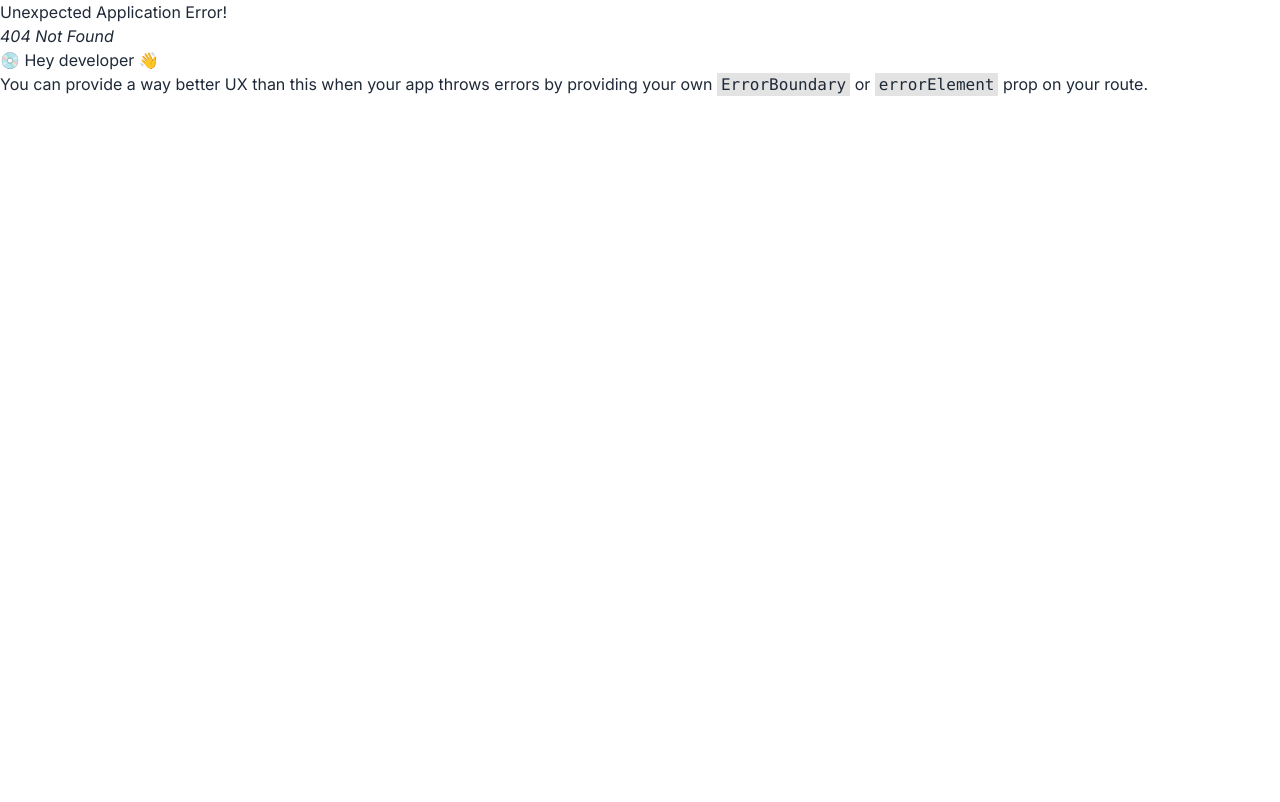
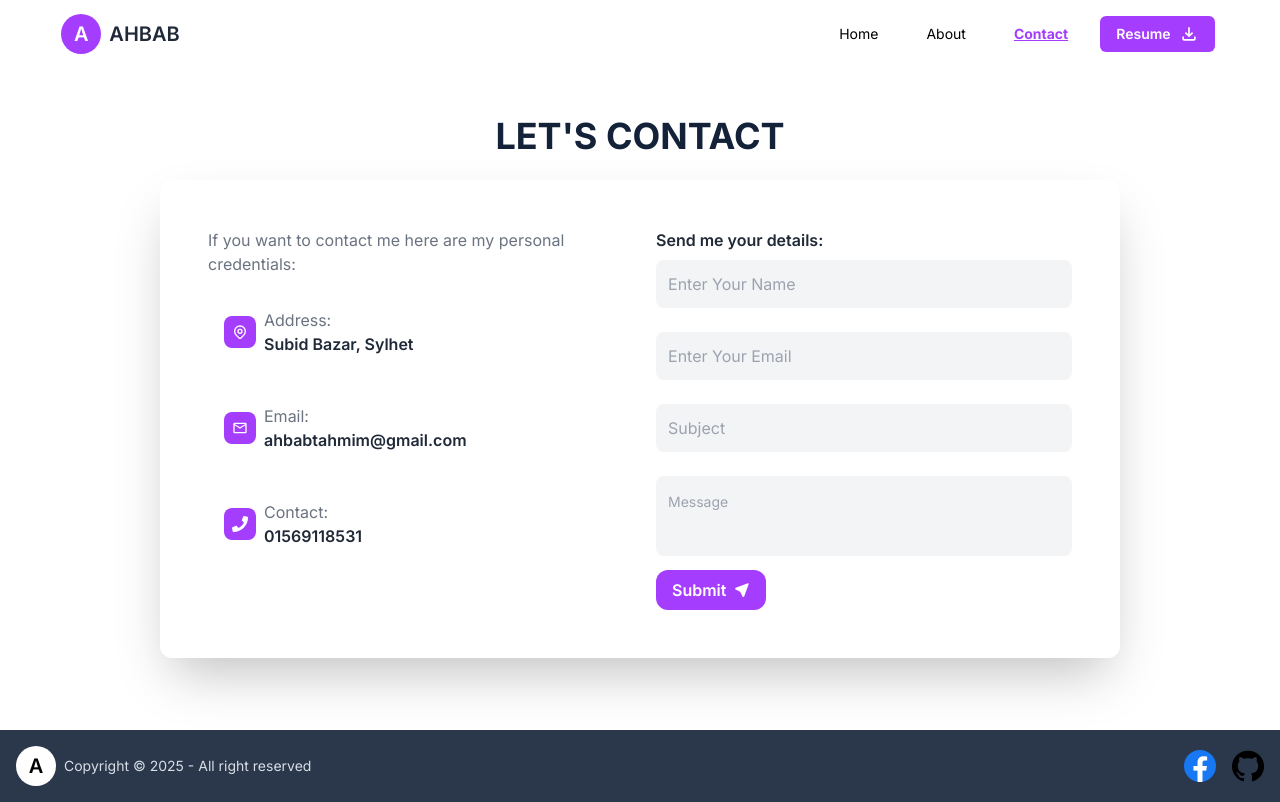
Before and after one commit to ahbab-zaman/myportfolio, a React (Vite) app: page /contact in a window 1280 px wide. Before the commit this address had no page. Built offline with nearby package versions, Linux system fonts and the light colour scheme.

Commit message:
done almost

```diff
--- a/src/Components/Projects/Projects.jsx
+++ b/src/Components/Projects/Projects.jsx
@@ -15,11 +15,11 @@ const Projects = ({ project }) => {
     repo_link,
   } = project;
   return (
-    <div className="flex items-center gap-8 mb-8">
-      <div className="w-1/2 bg-[#e2eff95e]  py-14 px-6 rounded-xl">
+    <div className="flex lg:flex-row flex-col items-center gap-8 mb-8">
+      <div className="lg:w-1/2 w-full bg-[#e2eff95e]  py-14 px-6 rounded-xl">
         <img className="w-full rounded-xl" src={image} alt="cover-photo" />
       </div>
-      <div className="w-1/2">
+      <div className="lg:w-1/2 w-full">
         <div className="space-y-2 mb-2">
           <h2 className="text-2xl font-semibold ">{project_name}</h2>
           <p className="text-[#87909D]">{description.slice(0,100)}....</p>
--- a/src/Components/TitleSection/TitleSection.jsx
+++ b/src/Components/TitleSection/TitleSection.jsx
@@ -2,7 +2,7 @@ const TitleSection = ({title, subTitle}) => {
     return (
         <div className="text-center">
             <h2 className="text-4xl text-[#132238] font-bold uppercase mb-2">{title}</h2>
-            <h1 className="text-[#87909D] w-[45%] mx-auto text-center">{subTitle}</h1>
+            <h1 className="text-[#87909D] lg:w-[45%] w-11/12 mx-auto text-center">{subTitle}</h1>
         </div>
     );
 };
--- a/src/Layouts/HomeLayout/Banner.jsx
+++ b/src/Layouts/HomeLayout/Banner.jsx
@@ -2,21 +2,29 @@ import { MdOutlineFileDownload } from "react-icons/md";
 import bannerImg from "../../assets/portfolioImg.jpg";
 import facebook from "../../assets/fb.png";
 import github from "../../assets/gh.png";
-import { Link } from "react-router-dom";
+import { Link, Links } from "react-router-dom";
 const Banner = () => {
   return (
-    <div className="bg-gradient-to-r from-[#fff] to-[#f9cefea6] pt-6">
-      <div className="hero w-11/12 mx-auto">
+    <div className="bg-gradient-to-r from-[#fff] to-[#f9cefea6] pt-6 w-full">
+      <div className="hero lg:w-11/12 w-full mx-auto">
         <div className="hero-content flex-col lg:flex-row-reverse ">
           <div className="relative">
             <img src={bannerImg} className="max-w-sm rounded-lg shadow-2xl" />
             <div className="absolute w-3/4 mx-auto left-14 rounded-xl -bottom-4 bg-[#F0F1F3] p-3 flex justify-around items-center shadow-xl">
               <Link to="https://www.facebook.com/profile.php?id=100015172482884&mibextid=ZbWKwL">
-                <img className="w-8 hover:border hover:border-black hover:rounded-full hover:p-1 hover:transition-all hover:duration-300" src={facebook} alt="" />
+                <img
+                  className="w-8 hover:border hover:border-black hover:rounded-full hover:p-1 hover:transition-all hover:duration-300"
+                  src={facebook}
+                  alt=""
+                />
               </Link>
               <Link to="https://github.com/ahbab-zaman">
                 {" "}
-                <img className="w-8 hover:border hover:border-black hover:rounded-full hover:p-1 hover:transition-all hover:duration-300" src={github} alt="" />
+                <img
+                  className="w-8 hover:border hover:border-black hover:rounded-full hover:p-1 hover:transition-all hover:duration-300"
+                  src={github}
+                  alt=""
+                />
               </Link>
             </div>
           </div>
@@ -30,10 +38,12 @@ const Banner = () => {
               to build immersive and beautiful web applications through
               carefully crafted code and user-centric design.
             </p>
-            <button className="bg-[#A53DFF] text-white px-4 py-2 rounded-md flex items-center gap-2 font-semibold">
-              Resume{" "}
-              <MdOutlineFileDownload className="text-xl"></MdOutlineFileDownload>
-            </button>
+            <Link to="./resume.docx" target="_blank" download>
+              <button  className="bg-[#A53DFF] text-white px-4 py-2 rounded-md flex items-center gap-2 font-semibold">
+                Resume{" "}
+                <MdOutlineFileDownload className="text-xl"></MdOutlineFileDownload>
+              </button>
+            </Link>
           </div>
         </div>
       </div>
--- /dev/null
+++ b/src/Layouts/HomeLayout/Contact.jsx
@@ -0,0 +1,86 @@
+import { MdOutlineMail } from "react-icons/md";
+import TitleSection from "../../Components/TitleSection/TitleSection";
+import { HiOutlineLocationMarker } from "react-icons/hi";
+import { FaPhone } from "react-icons/fa";
+import { TbLocationFilled } from "react-icons/tb";
+
+const Contact = () => {
+  return (
+    <div className="py-12">
+      <TitleSection title="let's contact"></TitleSection>
+      <div className="lg:w-3/4 w-full mx-auto bg-[#ffffff59] my-6 flex lg:flex-row flex-col  gap-4 p-12 shadow-2xl rounded-xl">
+        <div className="space-y-4">
+          <h3 className="text-gray-500">
+            If you want to contact me here are my personal credentials:
+          </h3>
+          <div className="flex items-center gap-2 hover:shadow-xl hover:transition-all hover:duration-500 p-4 rounded-lg">
+            <h3 className="bg-[#A53DFF] text-white p-2 rounded-lg">
+              <HiOutlineLocationMarker></HiOutlineLocationMarker>
+            </h3>
+            <div>
+              <h4 className="text-gray-500">Address: </h4>
+              <h3 className="font-semibold">Subid Bazar, Sylhet</h3>
+            </div>
+          </div>
+
+          <div className="flex items-center gap-2 hover:shadow-xl hover:transition-all hover:duration-500 p-4 rounded-lg">
+            <h3 className="bg-[#A53DFF] text-white p-2 rounded-lg">
+              <MdOutlineMail></MdOutlineMail>
+            </h3>
+            <div>
+              <h4 className="text-gray-500">Email: </h4>
+              <h3 className="font-semibold">ahbabtahmim@gmail.com</h3>
+            </div>
+          </div>
+
+          <div className="flex items-center gap-2 hover:shadow-xl hover:transition-all hover:duration-500 p-4 rounded-lg">
+            <h3 className="bg-[#A53DFF] text-white p-2 rounded-lg">
+              <FaPhone></FaPhone>
+            </h3>
+            <div>
+              <h4 className="text-gray-500">Contact: </h4>
+              <h3 className="font-semibold">01569118531</h3>
+            </div>
+          </div>
+        </div>
+        <div className="lg:w-1/2 w-full space-y-2">
+          <h3 className="font-semibold">Send me your details:</h3>
+          <label className="form-control w-full">
+            <input
+              type="text"
+              placeholder="Enter Your Name"
+              className="bg-gray-100 p-3 rounded-lg w-full"
+            />
+            <div className="label"></div>
+          </label>
+
+          <label className="form-control mt-3 w-full">
+            <input
+              type="email"
+              placeholder="Enter Your Email"
+              className="bg-gray-100 p-3 rounded-lg w-full"
+            />
+            <div className="label"></div>
+          </label>
+
+          <label className="form-control mt-3 w-full">
+            <input
+              type="text"
+              placeholder="Subject"
+              className="bg-gray-100 p-3 rounded-lg w-full"
+            />
+            <div className="label"></div>
+          </label>
+
+          <textarea
+            className="textarea textarea-accent w-full resize-none border-none bg-gray-100 p-3 rounded-lg"
+            placeholder="Message"
+          ></textarea>
+          <button className="flex items-center gap-2 bg-[#A53DFF] px-4 py-2 text-white rounded-xl font-semibold">Submit <TbLocationFilled></TbLocationFilled></button>
+        </div>
+      </div>
+    </div>
+  );
+};
+
+export default Contact;
--- a/src/Layouts/HomeLayout/Education.jsx
+++ b/src/Layouts/HomeLayout/Education.jsx
@@ -4,13 +4,13 @@ const Education = () => {
   return (
     <div className="w-11/12 mx-auto">
       <TitleSection title="education"></TitleSection>
-      <div className="py-8 flex justify-between items-center gap-3">
+      <div className="py-8 flex lg:flex-row flex-col justify-between items-center gap-3">
         <div
-          className="bg-[#2B384C] text-white py-5 px-8 space-y-2
+          className="bg-[#2B384C] text-white py-5 lg:px-8 px-[70px] space-y-2
                 "
         >
           <h4 className="text-gray-500 text-center">-BBA-</h4>
-          <h1 className="text-2xl font-bold">Modon Mohon College</h1>
+          <h1 className="text-xl font-bold">Modon Mohon College</h1>
           <p className="font-semibold">Still Studying</p>
           <p className="text-blue-500">2021-</p>
           <p className="font-semibold">Business Management</p>
@@ -20,7 +20,7 @@ const Education = () => {
                 "
         >
           <h4 className="text-gray-500 text-center">-HSC-</h4>
-          <h1 className="text-2xl font-bold">Blue Bird High School & College</h1>
+          <h1 className="text-xl font-bold">Blue Bird High School & College</h1>
           <h3 className="font-semibold">GPA-4.67</h3>
           <p className="text-blue-500">2019-2021</p>
           <p className="font-semibold">Science</p>
@@ -30,7 +30,7 @@ const Education = () => {
                 "
         >
           <h4 className="text-gray-500 text-center">-SSC-</h4>
-          <h1 className="text-2xl font-bold">Blue Bird High School & College</h1>
+          <h1 className="text-xl font-bold">Blue Bird High School & College</h1>
           <h3 className="font-semibold">GPA-4.22</h3>
           <p className="text-blue-500">2017-2019</p>
           <p className="font-semibold">Science</p>
--- a/src/Layouts/HomeLayout/Home.jsx
+++ b/src/Layouts/HomeLayout/Home.jsx
@@ -1,5 +1,6 @@
 import About from "./About";
 import Banner from "./Banner";
+import Contact from "./Contact";
 import Education from "./Education";
 import FeaturedProjects from "./FeaturedProjects";
 import Skills from "./Skills";
@@ -12,6 +13,7 @@ const Home = () => {
            <Education></Education>
            <About></About>
            <FeaturedProjects></FeaturedProjects>
+           <Contact></Contact>
         </div>
     );
 };
--- a/src/Layouts/HomeLayout/Skills.jsx
+++ b/src/Layouts/HomeLayout/Skills.jsx
@@ -4,12 +4,12 @@ const Skills = () => {
   return (
     <div className="w-11/12 mx-auto">
       <TitleSection title={"skills"}></TitleSection>
-      <div className="py-6 ">
-        <h2 className="text-[#87909D] mb-3 w-5/6">
+      <div className="">
+        <h2 className="text-[#87909D] w-5/6 mx-auto text-center">
           I am always looking for new technology. Now I am still learning web
           development. These are my current skills based on my learning and beginner experience
         </h2>
-        <div className="flex items-center gap-3 flex-wrap w-1/2">
+        <div className="flex justify-start items-center gap-3 flex-wrap lg:w-1/2 w-full mx-auto my-6">
           <span className="flex items-center justify-center gap-1 text-lg font-semibold border rounded-full p-2 w-28 hover:border hover:border-black hover:transition-all hover:duration-300 cursor-pointer">
             HTML{" "}
             <img
--- a/src/Layouts/MainLayout/MainLayout.jsx
+++ b/src/Layouts/MainLayout/MainLayout.jsx
@@ -6,7 +6,9 @@ const MainLayout = () => {
     return (
         <div>
             <Navbar></Navbar>
+            <div className="min-h-[calc(100vh-140px)]">
             <Outlet></Outlet>
+            </div>
             <Footer></Footer>
         </div>
     );
--- a/src/Pages/About/AboutMe.jsx
+++ b/src/Pages/About/AboutMe.jsx
@@ -1,12 +1,13 @@
+import aboutImg from "../../assets/aboutImg.jpg"
 const AboutMe = () => {
   return (
     <div className="py-8">
       <div className="divider w-1/2 mx-auto text-4xl font-bold ">ABOUT ME</div>
-      <div className="w-3/4 mx-auto bg-gradient-to-r from-[#fff] to-[#f9cefea6] p-12 rounded-xl">
+      <div className="lg:w-3/4 w-11/12 mx-auto bg-gradient-to-r from-[#fff] to-[#f9cefea6] p-12 rounded-xl mt-6">
+        <h2 className="text-3xl font-semibold my-4 flex items-center gap-2 ">Hi!! <img className="w-20 h-20 rounded-full" src={aboutImg} alt="" /></h2>
         <h3 className="text-[#697484]">
-          <span className="text-2xl font-semibold">Hello!</span> <br /> My name
-          is Ahbab UZ Zaman and I specialize in front-end development that
-          utilizes HTML, CSS, JS, and REACT etc. I am a highly motivated
+          My name is Ahbab UZ Zaman and I specialize in front-end development
+          that utilizes HTML, CSS, JS, and REACT etc. I am a highly motivated
           individual and eternal optimist dedicated to writing clear, concise,
           robust code that works. Striving to never stop learning and improving.
           When I'm not coding, I am reading blogs on the internet, or playing
--- /dev/null
+++ b/src/Pages/ContactMe/ContactMe.jsx
@@ -0,0 +1,86 @@
+import { MdOutlineMail } from "react-icons/md";
+import TitleSection from "../../Components/TitleSection/TitleSection";
+import { HiOutlineLocationMarker } from "react-icons/hi";
+import { FaPhone } from "react-icons/fa";
+import { TbLocationFilled } from "react-icons/tb";
+
+const ContactMe = () => {
+  return (
+    <div className="py-12">
+      <TitleSection title="let's contact"></TitleSection>
+      <div className="lg:w-3/4 w-11/12 mx-auto bg-[#ffffff59] my-6 flex lg:flex-row flex-col  gap-4 p-12 shadow-2xl rounded-xl">
+        <div className="space-y-4">
+          <h3 className="text-gray-500">
+            If you want to contact me here are my personal credentials:
+          </h3>
+          <div className="flex items-center gap-2 hover:shadow-xl hover:transition-all hover:duration-500 p-4 rounded-lg">
+            <h3 className="bg-[#A53DFF] text-white p-2 rounded-lg">
+              <HiOutlineLocationMarker></HiOutlineLocationMarker>
+            </h3>
+            <div>
+              <h4 className="text-gray-500">Address: </h4>
+              <h3 className="font-semibold">Subid Bazar, Sylhet</h3>
+            </div>
+          </div>
+
+          <div className="flex items-center gap-2 hover:shadow-xl hover:transition-all hover:duration-500 p-4 rounded-lg">
+            <h3 className="bg-[#A53DFF] text-white p-2 rounded-lg">
+              <MdOutlineMail></MdOutlineMail>
+            </h3>
+            <div>
+              <h4 className="text-gray-500">Email: </h4>
+              <h3 className="font-semibold">ahbabtahmim@gmail.com</h3>
+            </div>
+          </div>
+
+          <div className="flex items-center gap-2 hover:shadow-xl hover:transition-all hover:duration-500 p-4 rounded-lg">
+            <h3 className="bg-[#A53DFF] text-white p-2 rounded-lg">
+              <FaPhone></FaPhone>
+            </h3>
+            <div>
+              <h4 className="text-gray-500">Contact: </h4>
+              <h3 className="font-semibold">01569118531</h3>
+            </div>
+          </div>
+        </div>
+        <div className="lg:w-1/2 w-full space-y-2">
+          <h3 className="font-semibold">Send me your details:</h3>
+          <label className="form-control w-full">
+            <input
+              type="text"
+              placeholder="Enter Your Name"
+              className="bg-gray-100 p-3 rounded-lg w-full"
+            />
+            <div className="label"></div>
+          </label>
+
+          <label className="form-control mt-3 w-full">
+            <input
+              type="email"
+              placeholder="Enter Your Email"
+              className="bg-gray-100 p-3 rounded-lg w-full"
+            />
+            <div className="label"></div>
+          </label>
+
+          <label className="form-control mt-3 w-full">
+            <input
+              type="text"
+              placeholder="Subject"
+              className="bg-gray-100 p-3 rounded-lg w-full"
+            />
+            <div className="label"></div>
+          </label>
+
+          <textarea
+            className="textarea textarea-accent w-full resize-none border-none bg-gray-100 p-3 rounded-lg"
+            placeholder="Message"
+          ></textarea>
+          <button className="flex items-center gap-2 bg-[#A53DFF] px-4 py-2 text-white rounded-xl font-semibold">Submit <TbLocationFilled></TbLocationFilled></button>
+        </div>
+      </div>
+    </div>
+  );
+};
+
+export default ContactMe;
--- a/src/Routes/router.jsx
+++ b/src/Routes/router.jsx
@@ -3,6 +3,7 @@ import MainLayout from "../Layouts/MainLayout/MainLayout";
 import Home from "../Layouts/HomeLayout/Home";
 import ViewDetails from "../Pages/ViewDetails/ViewDetails";
 import AboutMe from "../Pages/About/AboutMe";
+import ContactMe from "../Pages/ContactMe/ContactMe";
 
 const router = createBrowserRouter([
   {
@@ -21,6 +22,10 @@ const router = createBrowserRouter([
       {
         path:"/about",
         element:<AboutMe></AboutMe>
+      },
+      {
+        path:"/contact",
+        element:<ContactMe></ContactMe>
       }
     ],
   },
--- a/src/SharedFiles/Navbar/Navbar.jsx
+++ b/src/SharedFiles/Navbar/Navbar.jsx
@@ -1,9 +1,10 @@
 import { MdOutlineFileDownload } from "react-icons/md";
-import { NavLink } from "react-router-dom";
+import { Link, NavLink } from "react-router-dom";
 
 const Navbar = () => {
   return (
-    <div className="navbar bg-white sticky top-0 z-10 w-11/12 mx-auto">
+    <div className="w-full sticky top-0 z-10 bg-white">
+      <div className="navbar  lg:w-11/12 w-full mx-auto">
         <div className="navbar-start">
           <div className="dropdown">
             <div tabIndex={0} role="button" className="btn btn-ghost lg:hidden">
@@ -27,13 +28,40 @@ const Navbar = () => {
               className="menu menu-sm dropdown-content bg-base-100 rounded-box z-[1] mt-3 w-52 p-2 shadow"
             >
               <li>
-              <a>Item 1</a>
+                <NavLink
+                  to="/"
+                  className={({ isActive }) =>
+                    isActive
+                      ? "text-[#A53DFF] font-bold underline"
+                      : "text-black"
+                  }
+                >
+                  Home
+                </NavLink>
               </li>
               <li>
-              <a>item 2</a>
+                <NavLink
+                  to="/about"
+                  className={({ isActive }) =>
+                    isActive
+                      ? "text-[#A53DFF] font-bold underline"
+                      : "text-black"
+                  }
+                >
+                  About
+                </NavLink>
               </li>
               <li>
-              <a>Item 3</a>
+                <NavLink
+                  to="/contact"
+                  className={({ isActive }) =>
+                    isActive
+                      ? "text-[#A53DFF] font-bold underline"
+                      : "text-black"
+                  }
+                >
+                  Contact
+                </NavLink>
               </li>
             </ul>
           </div>
@@ -47,7 +75,8 @@ const Navbar = () => {
         <div className="navbar-end hidden lg:flex">
           <ul className="menu menu-horizontal px-1 space-x-4">
             <li>
-            <NavLink to="/"
+              <NavLink
+                to="/"
                 className={({ isActive }) =>
                   isActive ? "text-[#A53DFF] font-bold underline" : "text-black"
                 }
@@ -56,7 +85,8 @@ const Navbar = () => {
               </NavLink>
             </li>
             <li>
-            <NavLink to="/about"
+              <NavLink
+                to="/about"
                 className={({ isActive }) =>
                   isActive ? "text-[#A53DFF] font-bold underline" : "text-black"
                 }
@@ -65,7 +95,8 @@ const Navbar = () => {
               </NavLink>
             </li>
             <li>
-            <NavLink to="/contact"
+              <NavLink
+                to="/contact"
                 className={({ isActive }) =>
                   isActive ? "text-[#A53DFF] font-bold underline" : "text-black"
                 }
@@ -73,11 +104,15 @@ const Navbar = () => {
                 Contact
               </NavLink>
             </li>
+            <Link to="./resume.docx" target="_blank" download>
+              {" "}
               <button className="bg-[#A53DFF] text-white px-4 py-2 rounded-md flex items-center gap-2 font-semibold hover:bg-[#333333] hover:text-[#ddd] hover:transition-colors hover:duration-500">
                 Resume{" "}
                 <MdOutlineFileDownload className="text-xl"></MdOutlineFileDownload>
               </button>
+            </Link>
           </ul>
+        </div>
       </div>
     </div>
   );
```
Also changed, not shown: src/assets/aboutImg.jpg (added), 1 other file (tests, documents, lock files or other folders). Lines whose indentation alone changed are shown as unchanged.
